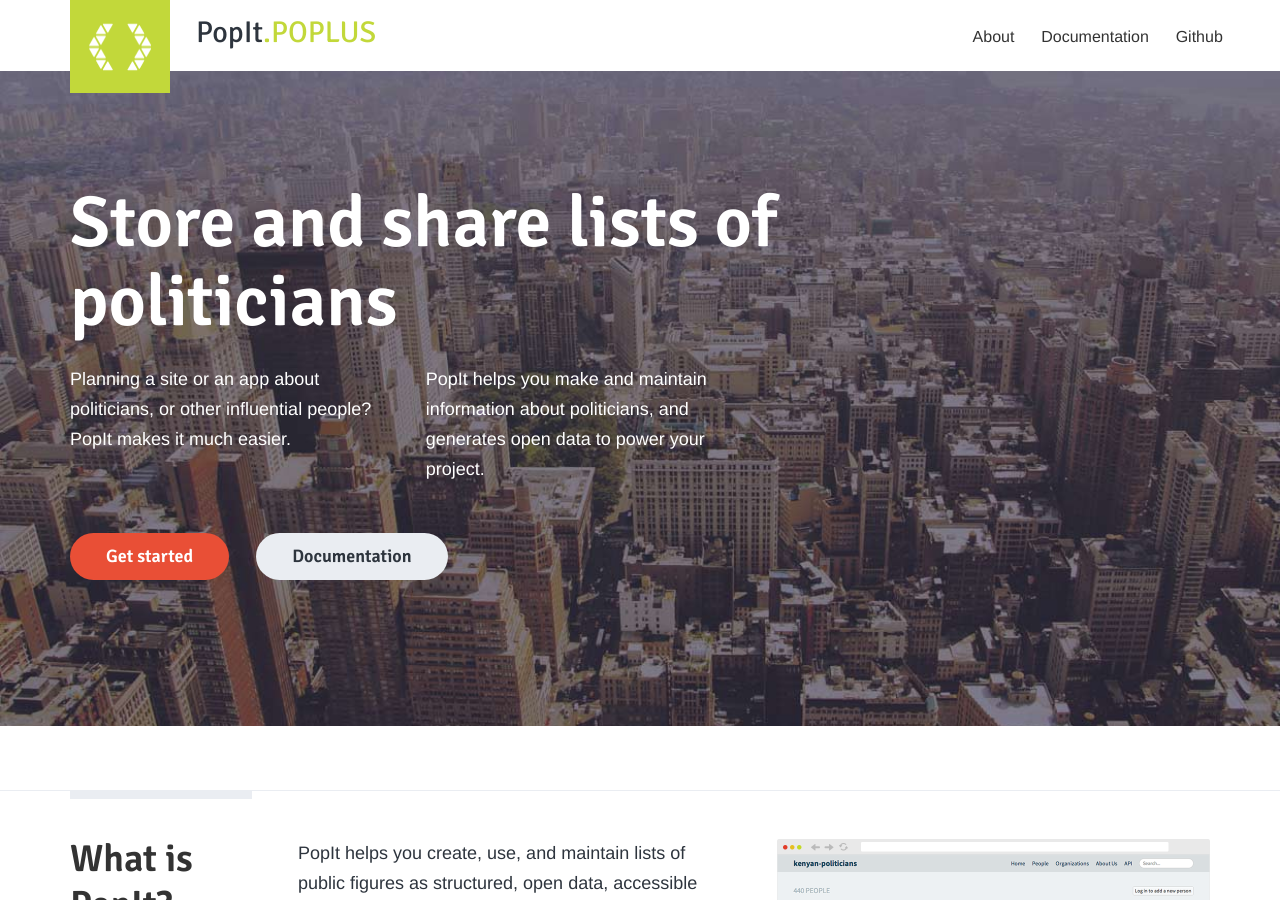
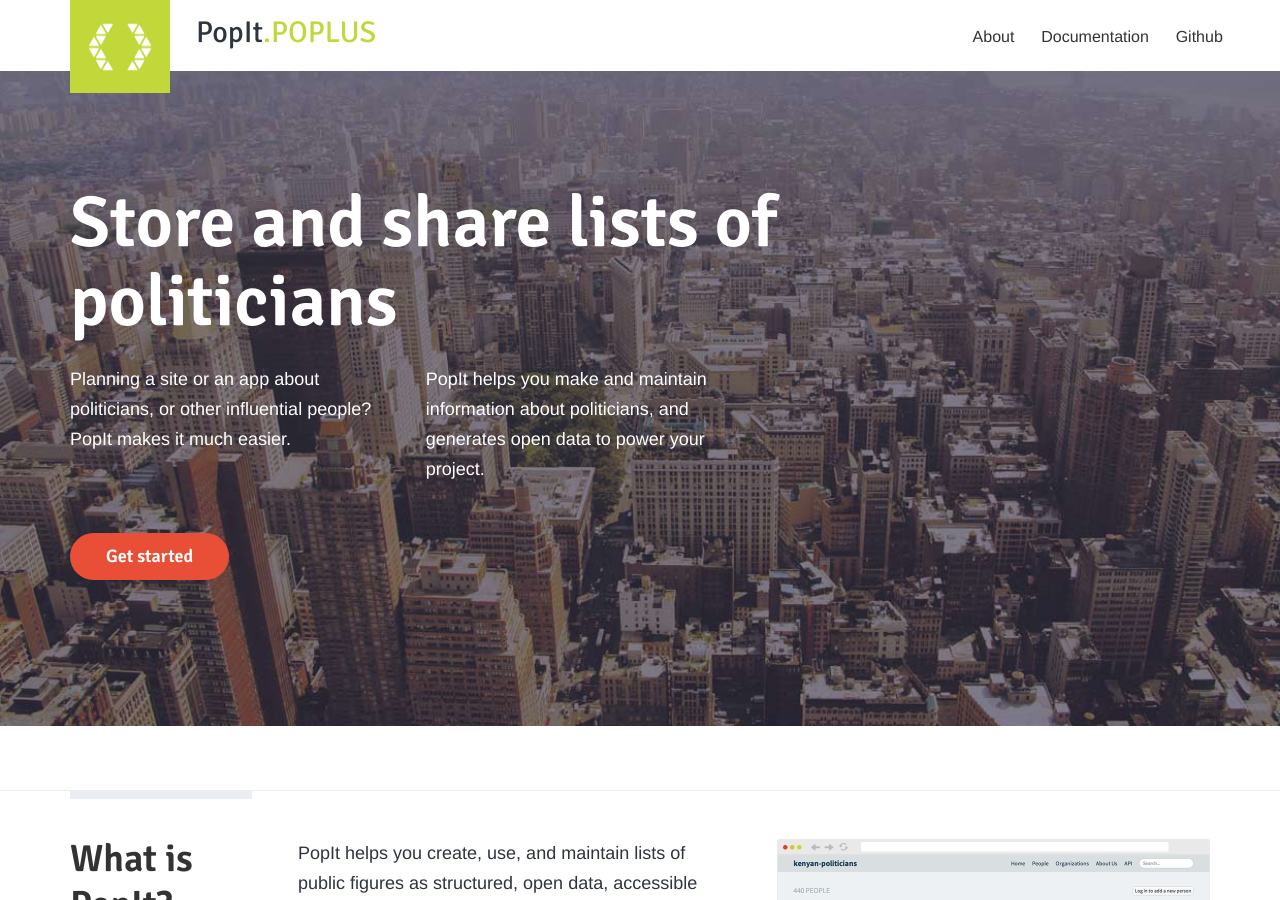
Before and after one commit to mysociety/popit.poplus.org, a Jekyll site: the page built from index.html, in a window 1280 px wide and 900 px high. Built offline with Jekyll 4.4.1, drawn with Linux system fonts in a browser that asks for light colours.

Commit message:
Link Get started button to documentation
And remove the Documentation link on the homepage.

Fixes #29

```diff
--- a/index.html
+++ b/index.html
@@ -12,7 +12,7 @@
                 <p>PopIt helps you make and maintain information about politicians, and generates open data to power your project.</p>
             </div>
             <div class="hero__component-actions">
-                <a href="http://popit.mysociety.org/instances/new" class="button--primary">Get started</a><a href="{{ site.baseurl }}/docs/" class="button--secondary">Documentation</a>
+                <a href="{{ site.baseurl }}/docs/" class="button--primary">Get started</a>
             </div>
         </div>
     </div>
```
